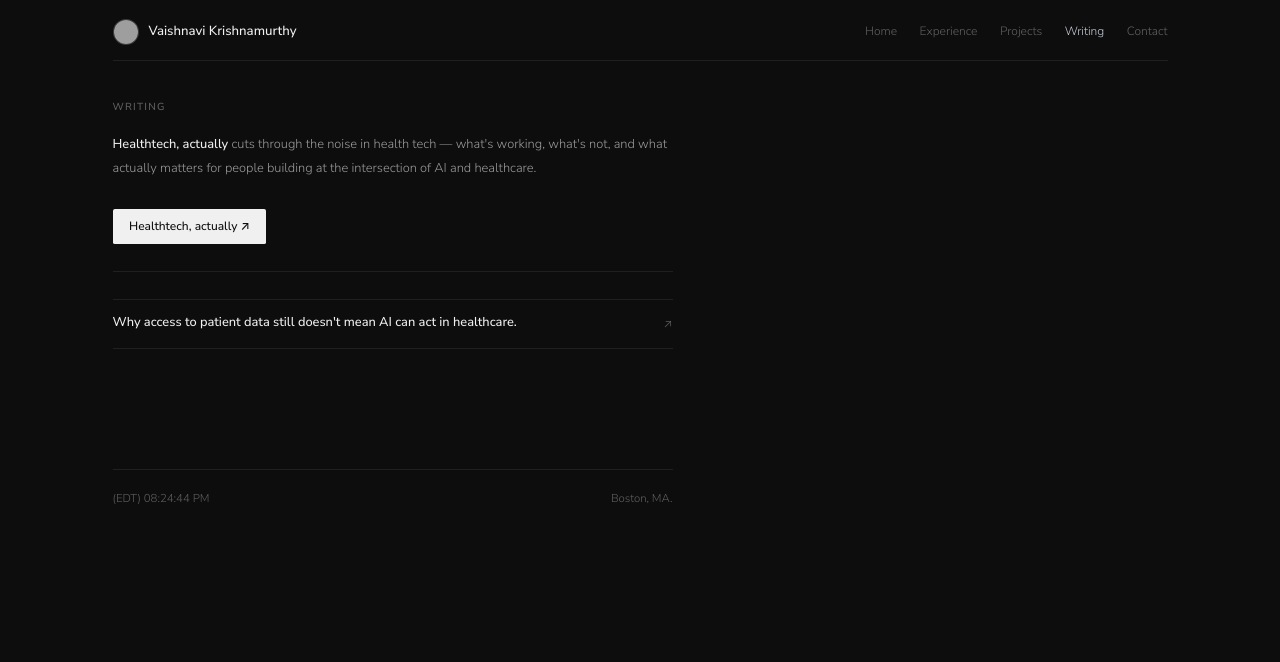
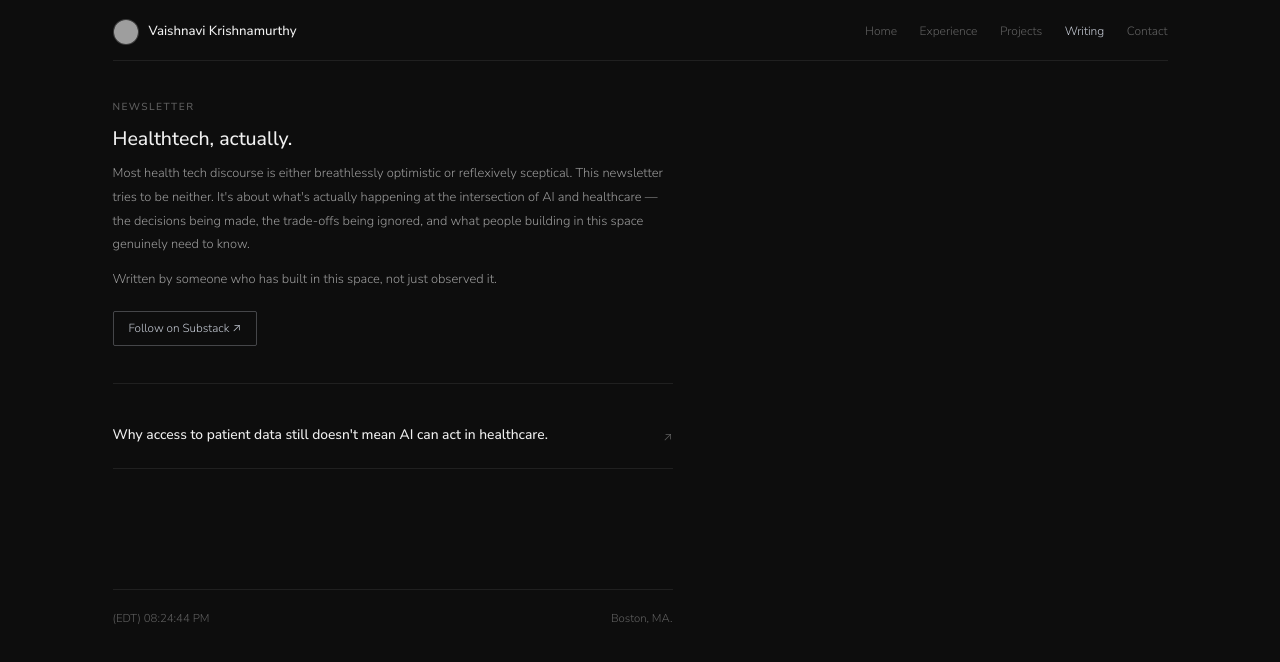
Before and after one commit to vulcananarchist/portfolio, a Next.js app: page /writing in a window 1280 px wide. Shown: the top 662 px of the page. Built offline with nearby package versions, Linux system fonts and the light colour scheme; no server answers; grey boxes are pictures that could not be loaded.

Commit message:
rewrite writing page

```diff
--- a/app/writing/page.tsx
+++ b/app/writing/page.tsx
@@ -26,46 +26,66 @@ export default function Writing() {
 
   return (
     <PageWrap>
-      <section>
-        <h2 className="text-[0.68rem] font-medium uppercase tracking-[0.12em] text-muted mb-[1.2rem]">Writing</h2>
-        <div className="mb-[1.8rem] pb-[1.8rem] border-b border-white/[0.08]">
-          <p className="body-p">
-            <strong>Healthtech, actually</strong> cuts through the noise in health tech —
-            what's working, what's not, and what actually matters for people building at
-            the intersection of AI and healthcare.
+      {/* Title + newsletter identity */}
+      <div className="mb-10">
+        <div className="text-[0.68rem] font-medium uppercase tracking-[0.14em] text-muted mb-3">
+          Newsletter
+        </div>
+        <h1 className="text-[1.3rem] font-medium leading-[1.25] mb-3">
+          Healthtech, actually.
+        </h1>
+        <p className="text-[0.855rem] text-[rgba(240,240,240,0.62)] leading-[1.85] mb-3">
+          Most health tech discourse is either breathlessly optimistic or reflexively sceptical.
+          This newsletter tries to be neither. It's about what's actually happening at the
+          intersection of AI and healthcare — the decisions being made, the trade-offs being
+          ignored, and what people building in this space genuinely need to know.
+        </p>
+        <p className="text-[0.855rem] text-[rgba(240,240,240,0.62)] leading-[1.85]">
+          Written by someone who has built in this space, not just observed it.
         </p>
         <a
           href="https://substack.com/@healthtechactually?utm_source=user-menu"
-            target="_blank" rel="noopener noreferrer"
-            className="inline-flex items-center gap-2 text-[0.8rem] bg-tx text-bg no-underline px-[1.1rem] py-[0.5rem] rounded-sm font-medium mt-4 hover:opacity-85 transition-opacity"
+          target="_blank"
+          rel="noopener noreferrer"
+          className="inline-flex items-center gap-2 text-[0.78rem] text-acc no-underline border border-acc/30 px-4 py-[0.45rem] rounded-sm mt-5 hover:border-acc hover:bg-acc/5 transition-colors"
         >
-            Healthtech, actually ↗
+          Follow on Substack ↗
         </a>
       </div>
 
+      {/* Divider */}
+      <div className="border-t border-white/[0.08] mb-6" />
+
+      {/* Posts */}
       <div>
-          {posts.map(p => {
+        {posts.map((p, idx) => {
           const url = p.canonical_url ?? `https://healthtechactually.substack.com/p/${p.slug ?? ''}`
           const date = p.post_date
-              ? new Date(p.post_date).toLocaleDateString('en-US', { year: 'numeric', month: 'short', day: 'numeric' })
+            ? new Date(p.post_date).toLocaleDateString('en-US', { year: 'numeric', month: 'long', day: 'numeric' })
             : ''
           return (
             <a
               key={p.canonical_url ?? p.title}
               href={url}
-                target="_blank" rel="noopener noreferrer"
-                className="flex items-start justify-between gap-4 py-[0.9rem] border-t border-white/[0.08] last:border-b no-underline text-tx group"
+              target="_blank"
+              rel="noopener noreferrer"
+              className="flex items-start justify-between gap-6 py-5 border-b border-white/[0.08] no-underline text-tx group"
             >
-                <div>
-                  <div className="text-[0.855rem] font-medium leading-[1.4] group-hover:text-acc transition-colors">{p.title}</div>
-                  {date && <div className="text-[0.75rem] text-muted mt-[0.2rem]">{date}</div>}
+              <div className="flex-1 min-w-0">
+                <div className="text-[0.92rem] font-medium leading-[1.45] group-hover:text-acc transition-colors duration-150 mb-1">
+                  {p.title}
                 </div>
-                <span className="text-[0.78rem] text-muted flex-shrink-0 mt-[0.1rem] group-hover:text-acc transition-colors">↗</span>
+                {date && (
+                  <div className="text-[0.72rem] text-muted">{date}</div>
+                )}
+              </div>
+              <span className="text-[0.8rem] text-muted flex-shrink-0 mt-[0.2rem] group-hover:text-acc transition-colors duration-150">
+                ↗
+              </span>
             </a>
           )
         })}
       </div>
-      </section>
     </PageWrap>
   )
 }
```
Lines whose indentation alone changed are shown as unchanged.
